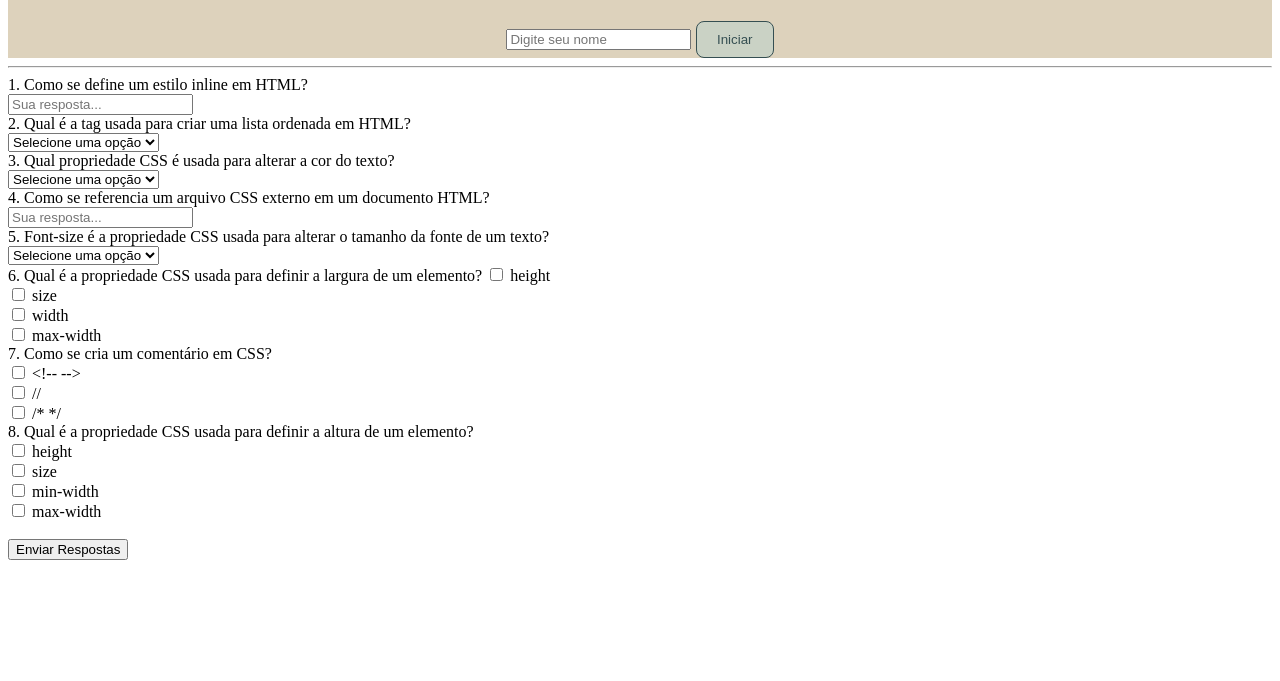
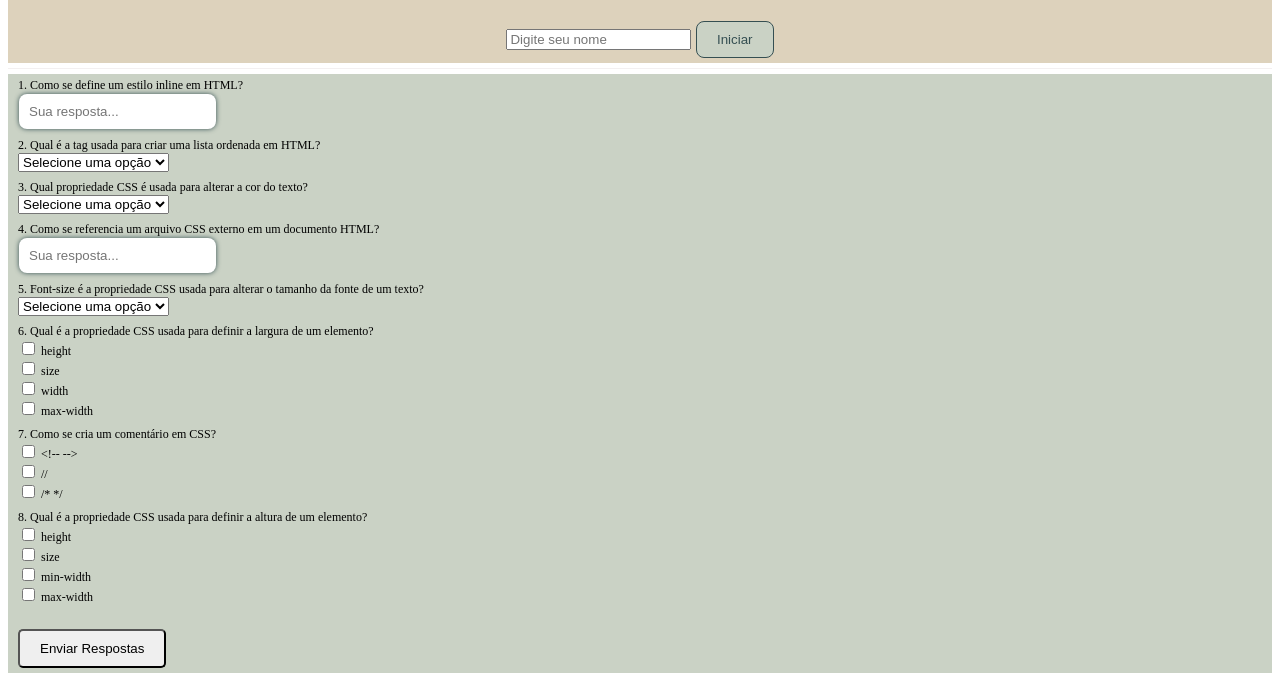
Before and after one commit to CherylHenkels/Exercices-M2S1, a plain HTML site: page index.html in a window 1280 px wide. Shown: the part 130-811 px from the top of the page. Drawn offline with Linux system fonts and the light colour scheme.

Commit message:
[M2S01] Ex5 - Treinando CSS (LabQuiz)

```diff
--- a/index.html
+++ b/index.html
@@ -69,7 +69,7 @@
 
       <!-- Pergunta 6 -->
       <div class="pergunta">
-        <label>6. Qual é a propriedade CSS usada para definir a largura de um elemento?</label>
+        <label>6. Qual é a propriedade CSS usada para definir a largura de um elemento?</label> <br>
         <input type="checkbox" name="resposta6" value="height">
         <label for="resposta6">height</label><br>
         <input type="checkbox" name="resposta6" value="size">
--- a/style.css
+++ b/style.css
@@ -18,6 +18,7 @@ header{
     background-color: #cad2c5; /* Cor de fundo */
     color: #354f52; /* Cor do texto */
     padding: 10px 20px; /* Espaçamento interno */
+    margin-bottom: 5px; /* Espaçamento externo */
     border: 1px solid #354f52; /* borda Syntax: <line-width> || <line-style> || <color> */
     border-radius: 8px; /* Borda arredondada */
     cursor: pointer; /* Cursor ao passar */
@@ -29,3 +30,50 @@ button:hover {
     background-color: #354f52; /* Cor de fundo ao passar o mouse */
     color: #cad2c5;
 }
+
+.separator{
+    border: 0; /* Remove a borda padrão */
+    height: 1px; /* Altura da linha */
+    background-color: #f3f0f0; /* Cor da linha */
+    margin: 5px 0; /* Margem superior e inferior */
+}
+
+
+main{
+    font-size: 12px;
+    background-color: #cad2c5;
+}
+
+.pergunta{
+    padding: 4px 10px; /* Espaçamento interno */
+}
+
+ .pergunta input[type="text"]{
+    /* Estilos para campos de entrada de texto dentro de elementos com a classe .pergunta */
+    /* width: 90%; */
+    padding: 10px;
+    margin: 1px;
+    border: 1px transparent;
+    box-shadow: 0 0 5px #354f52;
+    border-radius: 8px;
+    transition: border-color 0.2s, box-shadow 0.2s;
+}
+
+/* Estilização do efeito de foco */
+.pergunta input[type="text"]:focus {
+    border-color: #354f52; /* Altera a cor da borda quando o campo está em foco */
+    outline: none; /* Remove a borda de foco padrão */
+    box-shadow: 0 0 5px #ce6a85; /*Adiciona uma sombra mais pronunciada quando o campo está em foco*/
+}
+
+main button[type="submit"] {
+    /* Estilos para o botão "Enviar Respostas" */
+    padding: 10px 20px;
+    margin: 5px 10px;
+    /* background-color: #007bff; */
+    /* color: #fff; */
+    /* border: none; */
+    border-radius: 5px;
+    cursor: pointer;
+    transition: background-color 0.3s;
+}
```
